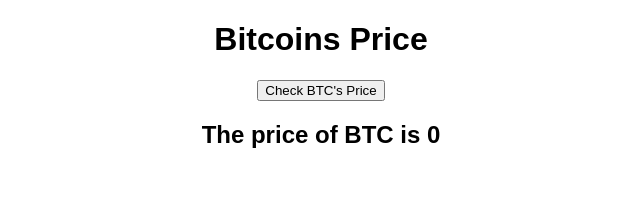
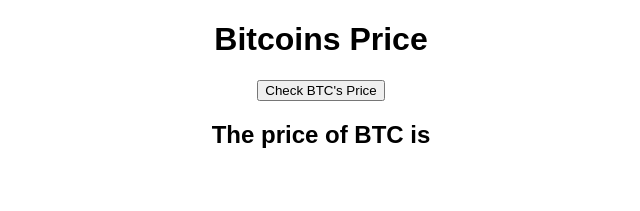
Before and after one commit to Rekt-Dev/bitcoin_exercise_react, a React (Create React App) app: page / in a window 1280 px wide. Shown: the top 211 px of the page, without its empty margins (319-959 px from the left). Built offline with nearby package versions, Linux system fonts and the light colour scheme.

Commit message:
Update App.js

```diff
--- a/src/App.js
+++ b/src/App.js
@@ -6,12 +6,11 @@ export default function App() {
   const [price,setPrice]=useState(0)
 
   async function checkBtcPrice() {
-
     const response = await fetch(
-`https://api.coingecko.com/api/v3/simple/price?ids=bitcoin&vs_currencies=usd&include_market_cap=false&include_24hr_vol=false&include_24hr_change=false&include_last_updated_at=false
+`https://api.coingecko.com/api/v3/simple/price?no-cors&ids=bitcoin&vs_currencies=usd&include_market_cap=false&include_24hr_vol=false&include_24hr_change=false&include_last_updated_at=false
 `);
     setPrice(await response.json());
-    console.log(jsonData);
+    console.log(price.bitcoin);
   }
 
 
@@ -19,8 +18,8 @@ export default function App() {
   return (
     <div className="App">
       <h1>Bitcoins Price</h1>
-      <button onClick={()=>{checkBtcPrice}}>Check BTC's Price</button>
-      <h2>The price of BTC is {price}</h2>
+      <button onClick={checkBtcPrice}>Check BTC's Price</button>
+      <h2>The price of BTC is {price.bitcoin}</h2>
     </div>
   );
 }
```
